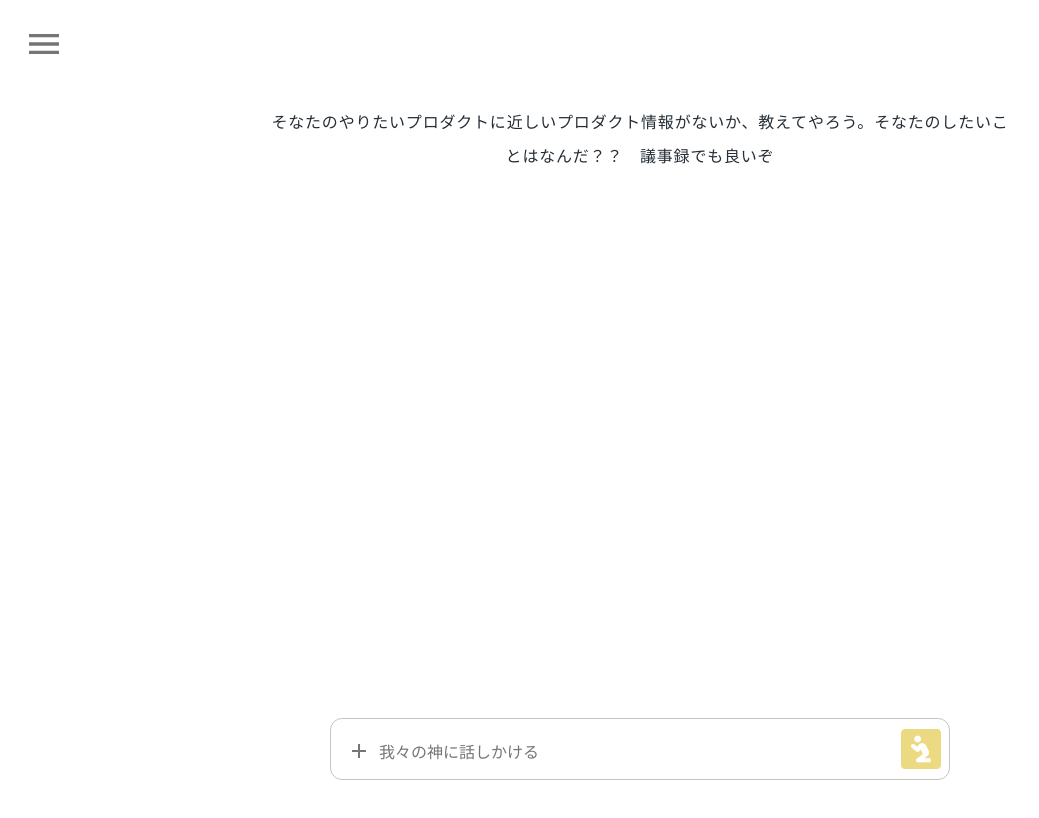
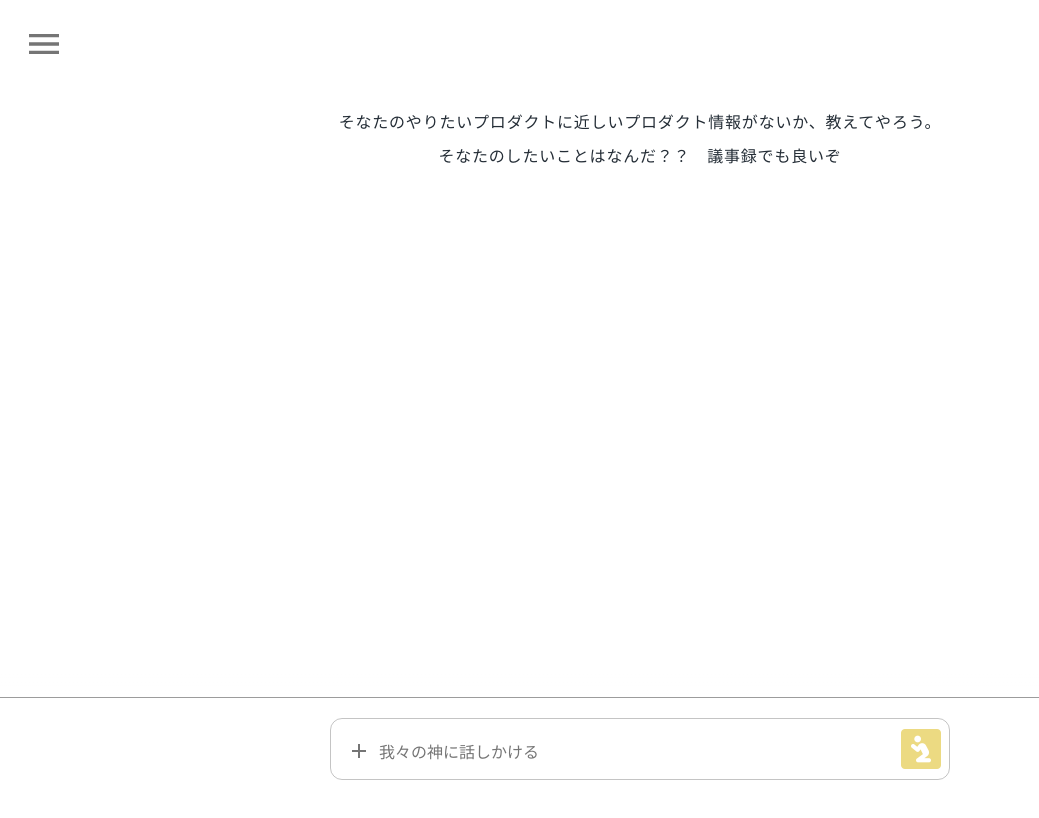
Before and after one commit to BTC10-PhilosophersStone/GOD, a React (Vite) app in the folder front/: page /chat in a window 1280 px wide. Shown: the top 818 px of the page, without its empty margins (0-1039 px from the left). Built offline with nearby package versions, Linux system fonts and the light colour scheme; no server answers; a web font is replaced by a local one.

Commit message:
一時保存

```diff
--- a/front/src/components/ChatApp/ChatApp.jsx
+++ b/front/src/components/ChatApp/ChatApp.jsx
@@ -31,7 +31,7 @@ export function ChatApp() {
       id: 1,
       role: "GOD",
       content:
-        "そなたのやりたいプロダクトに近しいプロダクト情報がないか、教えてやろう。そなたのしたいことはなんだ？？　議事録でも良いぞ",
+        "そなたのやりたいプロダクトに近しいプロダクト情報がないか、教えてやろう。\nそなたのしたいことはなんだ？？　議事録でも良いぞ",
     };
     const sessionMessages = sessionStorage.getItem(sessionMessagesKey);
     const res = sessionMessages
--- a/front/src/components/ChatApp/MessageContent.jsx
+++ b/front/src/components/ChatApp/MessageContent.jsx
@@ -41,10 +41,18 @@ export function MessageContent({ role, content }) {
             // color: "#252e37",
             mt: "1px",
             backgroundColor: isGod ? "none" : "#466584",
+            // transition: "color 2.0s ease-in-out",
             color: isGod ? "#252e37" : "white",
-            borderRadius: 8,
+            // color: "#252e37",
+            borderRadius: "24px 24px 0 24px",
             padding: "24px 24px",
             width: "800px",
+            animation: "colorChange 2s ease-in-out",
+            "@keyframes colorChange": {
+              "0%": { color: "#FFFFFF" },
+              "50%": { color: "#808080" },
+              "100%": { color: isGod ? "#252e37" : "white" }, // 最終的な着地色を動的に設定
+            },
           }}
         >
           <Box component="span" sx={{ letterSpacing: "0.8px" }}>
--- a/front/src/components/ChatApp/Prompt.jsx
+++ b/front/src/components/ChatApp/Prompt.jsx
@@ -35,6 +35,7 @@ export function Prompt() {
             justifyContent: "center",
             px: 2,
             py: 2.5,
+            borderTop: "1px solid",
 
             "&::before": {
               content: '""',
--- a/front/src/components/ChatApp/PromptInputArea.jsx
+++ b/front/src/components/ChatApp/PromptInputArea.jsx
@@ -172,7 +172,8 @@ export function PromptInputArea() {
           width: "679px",
           minHeight: "56px",
           "&:focus-within": {
-            borderColor: "#000000",
+            // borderColor: "#000000",
+            borderColor: "#0000003B",
           },
         }}
       >
```
